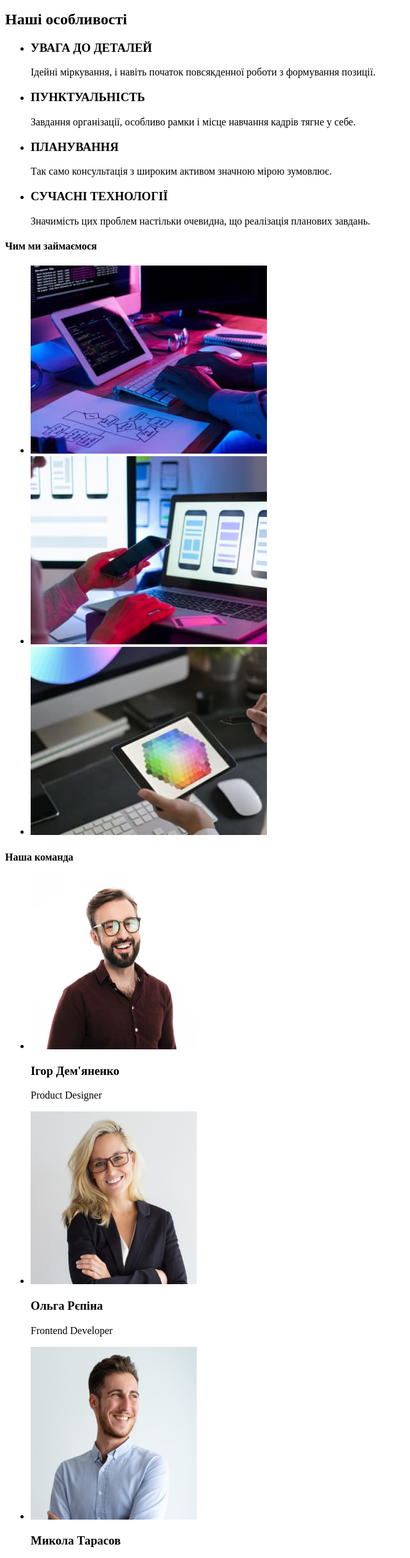
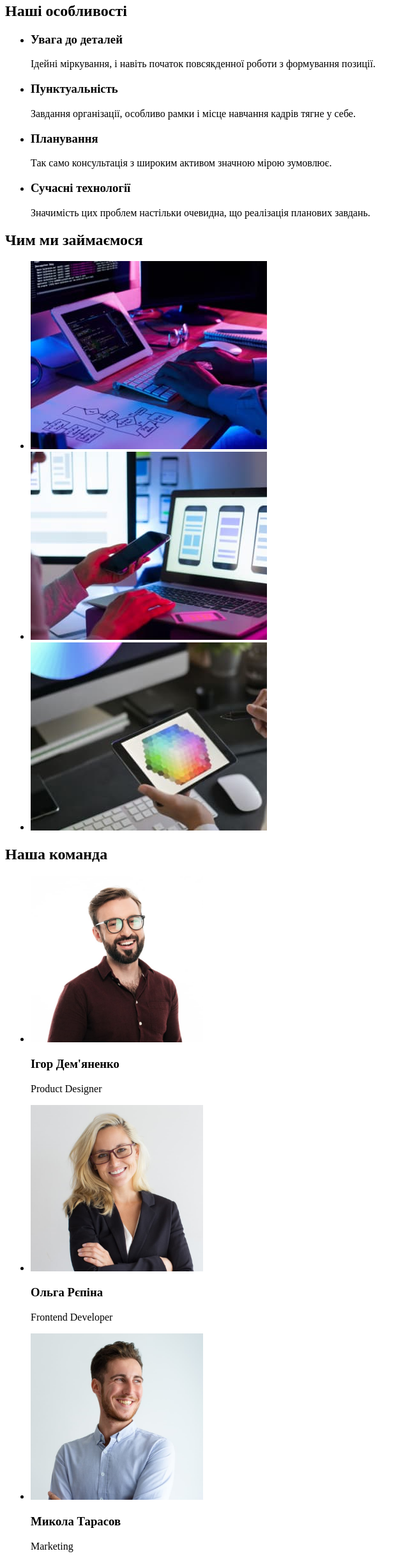
Before and after one commit to KostyaSverdel/goit-markup-hw-01, a plain HTML site: page index.html in a window 1280 px wide. Shown: the part 260-2695 px from the top of the page at 64% size, without its empty margins (0-642 px from the left). Drawn offline with Linux system fonts and the light colour scheme.

Commit message:
Финальные правки

```diff
--- a/index.html
+++ b/index.html
@@ -1,105 +1,160 @@
-<!doctype html>
-<html lang="en">
-
-<head lang="ua">
-    <meta charset="utf-8">
-    <meta name="viewport" content="width=device-width, initial-scale=1.0">
+<!DOCTYPE html>
+<html lang="uk">
+  <head>
+    <meta charset="utf-8" />
+    <meta name="viewport" content="width=device-width, initial-scale=1.0" />
     <title>WebStudio</title>
   </head>
+  <body>
     <header>
       <nav>
         <a href="./index.html">
           <p>WebStudio</p>
         </a>
         <ul>
-            <li><a href="#section1">Студія</a></li>
-            <li><a href="#portfolio">Портфоліо</a></li>
-            <li><a href="#contact">Контакти</a></li>
+          <li><a href="./index.html">Студія</a></li>
+          <li><a href="#">Портфоліо</a></li>
+          <li><a href="#">Контакти</a></li>
         </ul>
       </nav>
       <ul>
-        <a href="info@devstudio.com" target="_blank">
-            <li>info@devstudio.com
-        </a></li>
-        <a href="tel:+380961111111">
-            <li>+38 096 111 11 11
-        </a></li>
+        <li>
+          <a href="mailto:info@devstudio.com" target="_blank">
+            info@devstudio.com
+          </a>
+        </li>
+        <li><a href="tel:+380961111111"> +38 096 111 11 11 </a></li>
       </ul>
     </header>
-
-<body>
-    <h1>
-        Ефективні рішення для вашого бізнесу
-    </h1>
+    <main>
+      <section>
+        <h1>Ефективні рішення для вашого бізнесу</h1>
         <button type="button">Замовити послугу</button>
-    <main>
-        <section id="section1">
+      </section>
+      <section>
         <h2>Наші особливості</h2>
         <ul>
           <li>
-                    <h3>УВАГА ДО ДЕТАЛЕЙ</h3>
+            <h3>Увага до деталей</h3>
+            <p>
+              Ідейні міркування, і навіть початок повсякденної роботи з
+              формування позиції.
+            </p>
           </li>
-                <p>Ідейні міркування, і навіть початок повсякденної роботи з формування позиції.</p>
           <li>
-                    <h3>ПУНКТУАЛЬНІСТЬ</h3>
+            <h3>Пунктуальність</h3>
+            <p>
+              Завдання організації, особливо рамки і місце навчання кадрів тягне
+              у себе.
+            </p>
           </li>
-                <p>Завдання організації, особливо рамки і місце навчання кадрів тягне у себе.</p>
           <li>
-                    <h3>ПЛАНУВАННЯ</h3>
+            <h3>Планування</h3>
+            <p>
+              Так само консультація з широким активом значною мірою зумовлює.
+            </p>
           </li>
-                <p>Так само консультація з широким активом значною мірою зумовлює.</p>
           <li>
-                    <h3>СУЧАСНІ ТЕХНОЛОГІЇ</h3>
+            <h3>Сучасні технології</h3>
+            <p>
+              Значимість цих проблем настільки очевидна, що реалізація планових
+              завдань.
+            </p>
           </li>
-                <p>Значимість цих проблем настільки очевидна, що реалізація планових завдань.</p>
         </ul>
       </section>
-        <h4>Чим ми займаємося</h4>
+      <section>
+        <h2>Чим ми займаємося</h2>
         <ul>
-            <li><img src="./images/человек печатает на компе.jpg" alt="Робота людини з компьютером" width="370"
-                    height="294"></li>
-            <li><img src="./images/с телефоном.jpg" alt="працює над моб додатком" width="370" height="294"></li>
-            <li><img src="./images/с планшетом.jpg" alt="працює з планшетом" width="370" height="294"></li>
+          <li>
+            <img
+              src="./images/Work-with-comp.jpg"
+              alt="Робота людини з компьютером"
+              width="370"
+              height="294"
+            />
+          </li>
+          <li>
+            <img
+              src="./images/On-phone.jpg"
+              alt="працює над моб додатком"
+              width="370"
+              height="294"
+            />
+          </li>
+          <li>
+            <img
+              src="./images/Another-work.jpg"
+              alt="працює з планшетом"
+              width="370"
+              height="294"
+            />
+          </li>
         </ul>
-        <section id="portfolio">
-            <h4>Наша команда</h4>
+      </section>
+      <section>
+        <h2>Наша команда</h2>
         <ul>
-                <li><img src="./images/Ігор.jpg" alt="Igor" width="260" height="270">
-                </li>
+          <li>
+            <img
+              src="./images/Ihor.jpg"
+              alt="Ігор Дем'яненко"
+              width="270"
+              height="260"
+            />
             <h3>Ігор Дем'яненко</h3>
             <p>Product Designer</p>
-                <li><img src="./images/Ольга.jpg" alt="Olga" width="260" height="270">
           </li>
+          <li>
+            <img
+              src="./images/Olga.jpg"
+              alt="Ольга Рєпіна"
+              width="270"
+              height="260"
+            />
             <h3>Ольга Рєпіна</h3>
             <p>Frontend Developer</p>
-                <li><img src="./images/Микола.jpg" alt="Mykola" width="260" height="270">
           </li>
+          <li>
+            <img
+              src="./images/Mykola.jpg"
+              alt="Микола Тарасов"
+              width="270"
+              height="260"
+            />
             <h3>Микола Тарасов</h3>
             <p>Marketing</p>
-                <li><img src="./images/Мхайло.jpg" alt="Mhailo" width="260" height="270">
           </li>
+          <li>
+            <img
+              src="./images/Mhailo.jpg"
+              alt="Михайло Єрмаков"
+              width="270"
+              height="260"
+            />
             <h3>Михайло Єрмаков</h3>
             <p>UI Designer</p>
+          </li>
         </ul>
       </section>
-        <section id="contact">
+    </main>
+    <footer>
+      <a href="./index.html">WebStudio</a>
       <address>
-                    <a href="./index.html">
-                        <p>WebStudio</p>
+        <ul>
+          <li>
+            <a href="https://goo.gl/maps/diu9BWf4i3KZR2hF7" target="_blank">
+              м. Київ, пр-т Лесі Українки, 26
             </a>
-                    <ul>
-                    <a href="https://goo.gl/maps/diu9BWf4i3KZR2hF7" target="_blank">
-                        <li>м. Київ, пр-т Лесі Українки, 26
-                    </a></li>
-                    <a href="info@devstudio.com" target="_blank">
-                        <li>info@devstudio.com
-                    </a></li>
-                    <a href="tel:+380961111111">
-                        <li>+38 096 111 11 11
-                    </a></li>
+          </li>
+          <li>
+            <a href="mailto:info@devstudio.com" target="_blank">
+              info@devstudio.com
+            </a>
+          </li>
+          <li><a href="tel:+380961111111"> +38 096 111 11 11 </a></li>
         </ul>
       </address>
-        </section>
-    </main>
+    </footer>
   </body>
 </html>
```
Also changed, not shown: images/Another-work.jpg (renamed from images/с планшетом.jpg), images/Ihor.jpg (renamed from images/Ігор.jpg), images/Mhailo.jpg (renamed from images/Мхайло.jpg), images/Mykola.jpg (renamed from images/Микола.jpg), images/Olga.jpg (renamed from images/Ольга.jpg), images/On-phone.jpg (renamed from images/с телефоном.jpg), images/Work-with-comp.jpg (renamed from images/человек печатает на компе.jpg). Lines whose indentation alone changed are shown as unchanged.
